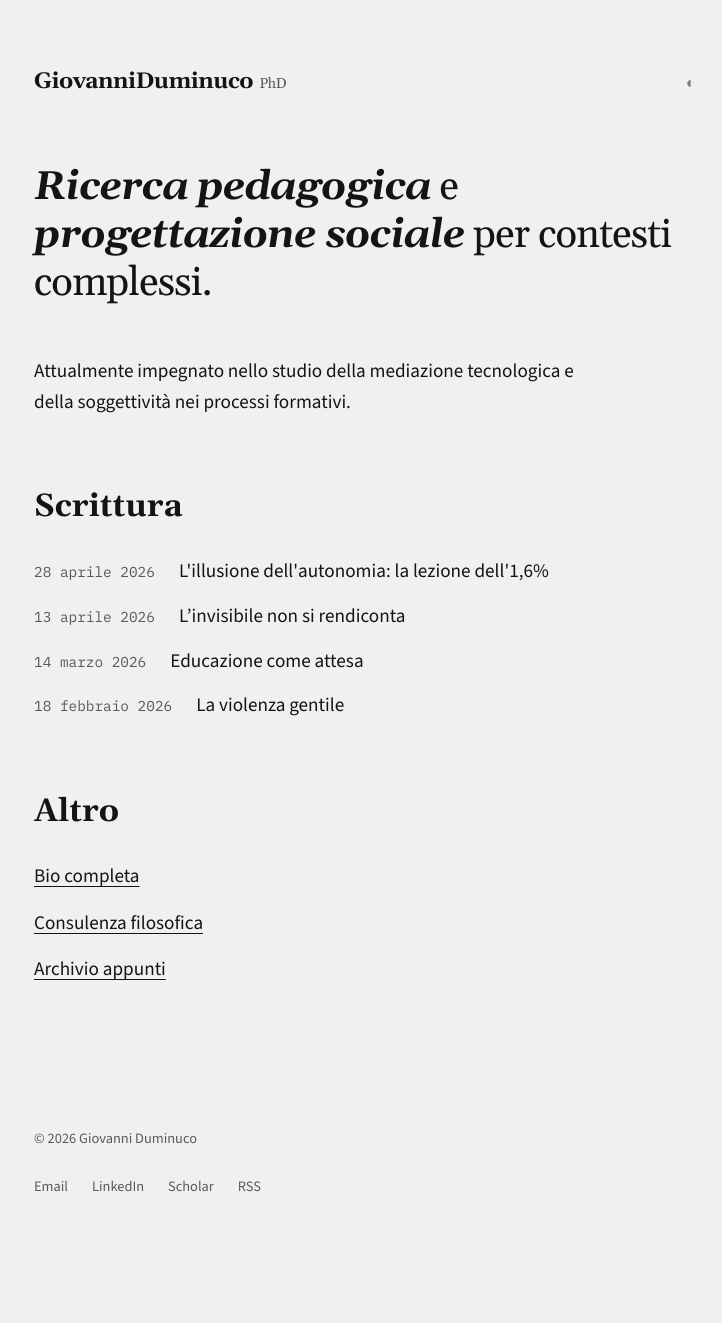
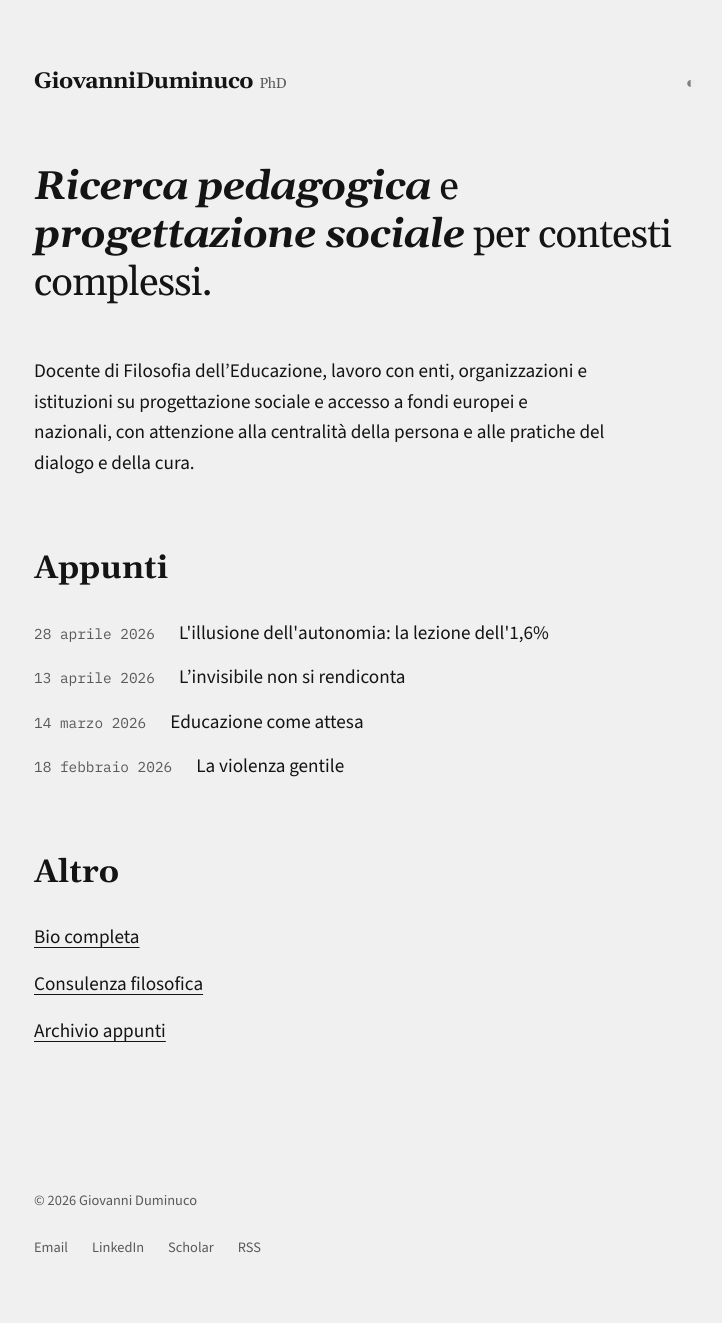
Before and after one commit to dumgio/dumgio.github.io, a Jekyll site: the page built from index.html, in a window 1280 px wide. Shown: the whole page, without its empty margins (126-848 px from the left). Built offline with Jekyll 4.4.1, drawn with Linux system fonts in a browser that asks for light colours; before the commit the page ends 1262 px from its top, so only the background shows below that.

Commit message:
Update index.html

```diff
--- a/index.html
+++ b/index.html
@@ -7,10 +7,10 @@
 </div>
 
 <p style="font-size: 1.2rem; margin-bottom: 4rem;">
-  Attualmente impegnato nello studio della mediazione tecnologica e della soggettività nei processi formativi.
+  Docente di Filosofia dell’Educazione, lavoro con enti, organizzazioni e istituzioni su progettazione sociale e accesso a fondi europei e nazionali, con attenzione alla centralità della persona e alle pratiche del dialogo e della cura.
 </p>
 
-<h2>Scrittura</h2>
+<h2>Appunti</h2>
 
 <div class="post-list">
   {% for post in site.posts %}
```
